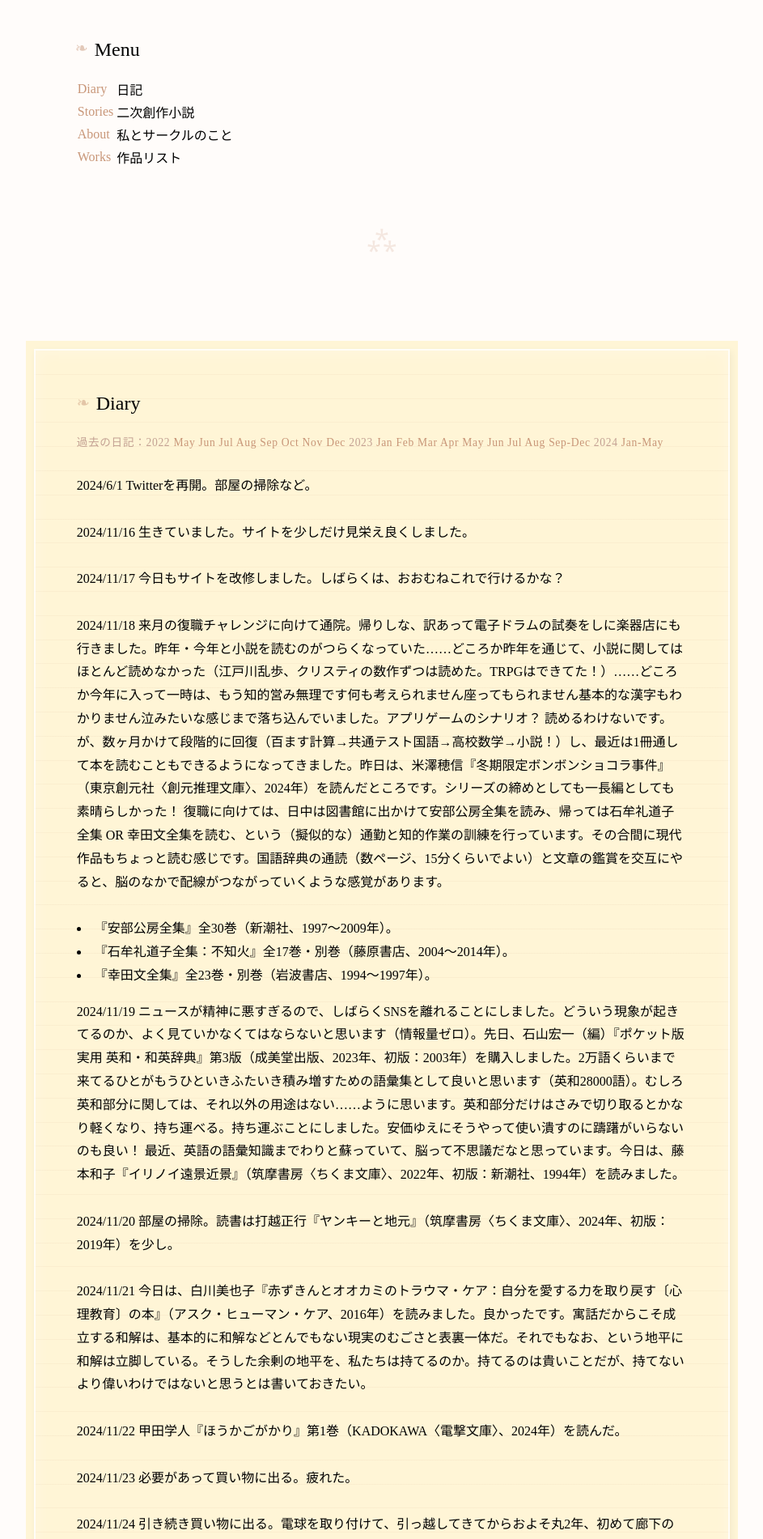
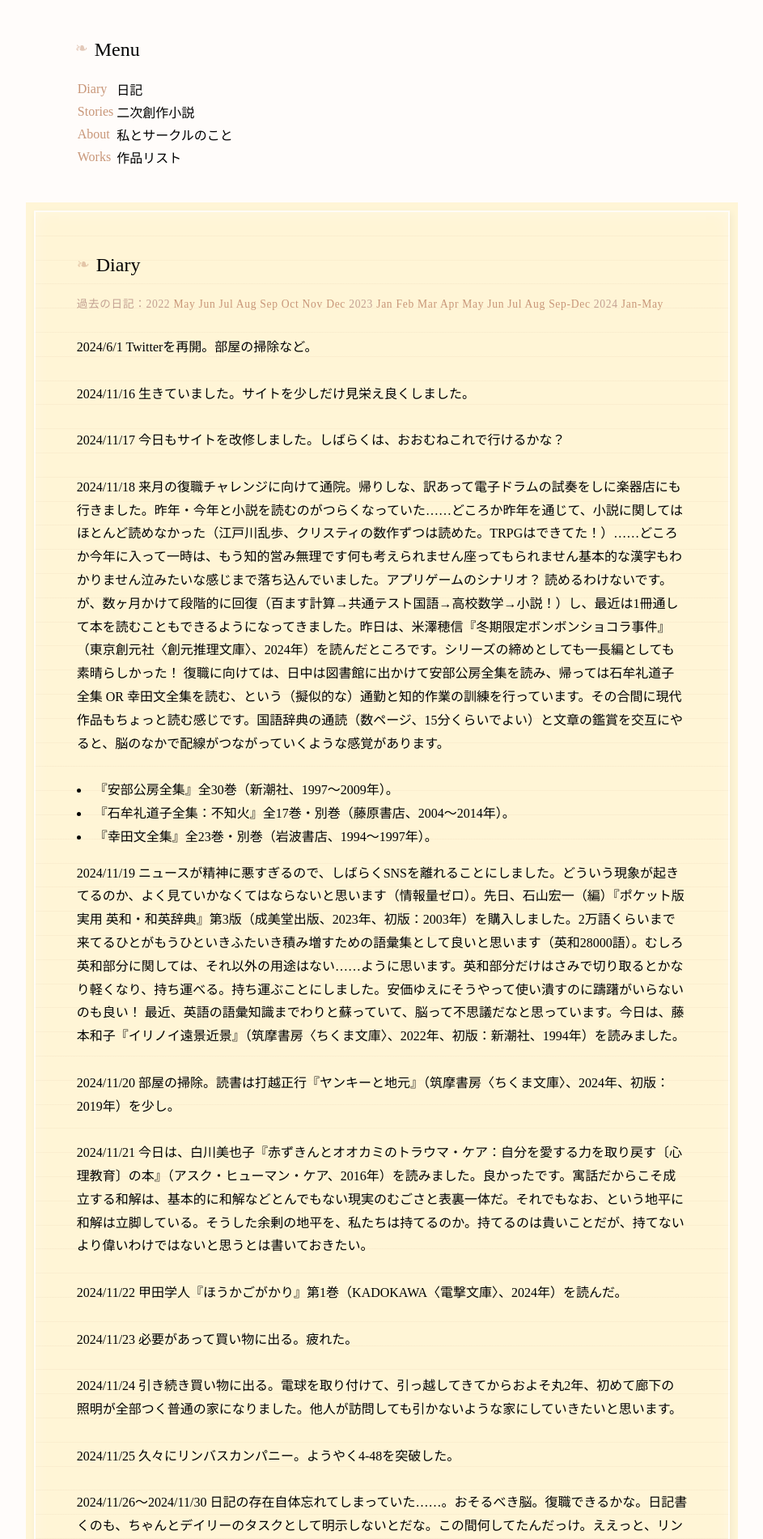
Before and after one commit to misora100/misora100.github.io, a Jekyll site: the page index.html, which Jekyll copies as it is, in a window 1280 px wide. Shown: the part 421-2322 px from the top of the page at 81% size, without its empty margins (168-1111 px from the left). Built offline with Jekyll 4.4.1, drawn with Linux system fonts in a browser that asks for light colours; some web fonts are replaced.

Commit message:
Update style.css

```diff
--- a/css/style.css
+++ b/css/style.css
@@ -18,15 +18,6 @@ body {
     font-family:"リュウミン R-KL";
     opacity: 0;
     animation: gentleFadeIn 0.8s ease forwards;
-}
-
-.main::after {
-    content: "⁂";
-    display: block;
-    text-align: center;
-    margin: 2em 0;
-    color: rgba(200, 150, 120, 0.2);
-    font-size: 2em;
 }
 
 @keyframes gentleFadeIn {
```
